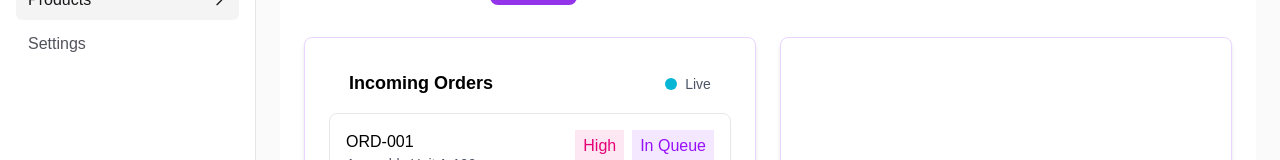
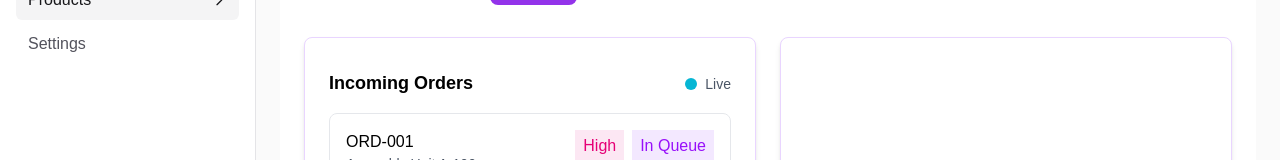
Before and after one commit to zuyd-projects/Casusgroep-1, a Next.js app in the folder frontend/: page /dashboard/products/a in a window 1280 px wide. Shown: the part 228-388 px from the top of the page. Built offline with nearby package versions, Linux system fonts and the light colour scheme.

Commit message:
update frontend: changed naming conventions to make it more clear in style.css

```diff
--- a/frontend/src/app/dashboard/products/a/page.js
+++ b/frontend/src/app/dashboard/products/a/page.js
@@ -188,7 +188,7 @@ const ProductionLineDashboard = () => {
             <div className="order-card">
               <div className="flex items-center justify-between mb-4">
                 <h3 className="section-header-order">  Incoming Orders</h3>
-                <div className="live-indicator-satus">
+                <div className="live-indicator-satus-text">
                   <div className="live-indicator"></div>
                   <span className="text-sm text-gray-600">Live</span>
                 </div>
--- a/frontend/src/app/dashboard/products/styles.css
+++ b/frontend/src/app/dashboard/products/styles.css
@@ -23,7 +23,6 @@
   font-size: 1.125rem;
   font-weight: 600;
   color: #000;
-  margin-left: 5%;
   margin-top: 2%;
 }
 
@@ -70,10 +69,9 @@
   margin-left: -50%;
   box-shadow: 0 10px 15px -3px rgba(0,0,0,0.1), 0 4px 6px -4px rgba(0,0,0,0.1);
 }
-.live-indicator-satus
+.live-indicator-satus-text
 {
   display: flex;
   align-items: center;
-  margin-right: 5%;
   margin-top: 2%;
 }
```
